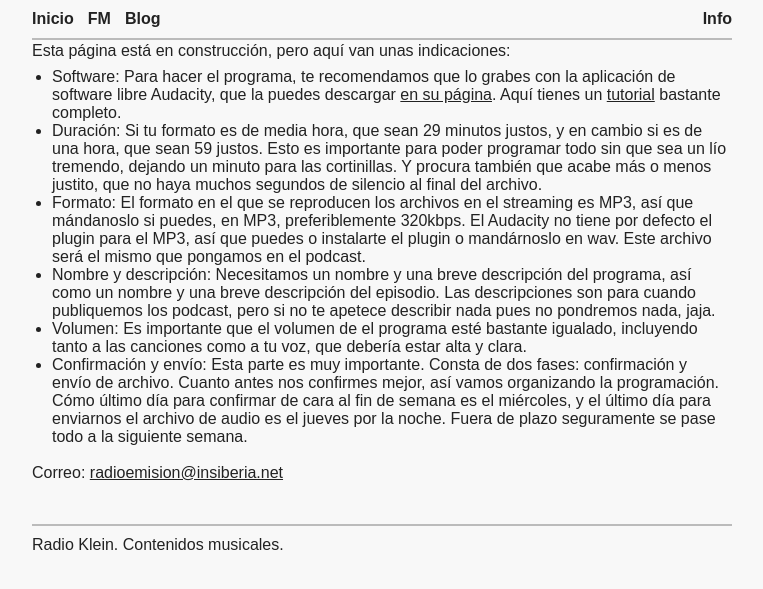
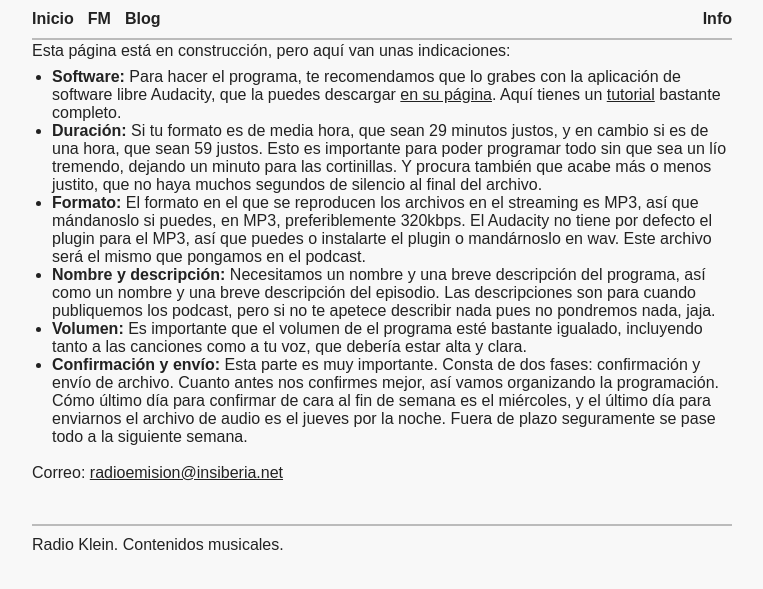
Before and after one commit to haztecaso/radio-klein, a Jekyll site: the page built from indicacionesradio.md, in a window 1280 px wide. Shown: the top 589 px of the page, without its empty margins (258-1021 px from the left). Built offline with Jekyll 4.4.1, drawn with Linux system fonts in a browser that asks for light colours; some of the changed lines change nothing that is shown.

Commit message:
Automated commit

```diff
--- a/indicacionesradio.md
+++ b/indicacionesradio.md
@@ -7,12 +7,12 @@
 Esta página está en construcción, pero aquí van unas indicaciones:
 
 
-- Software: Para hacer el programa, te recomendamos que lo grabes con la aplicación de software libre Audacity, que la puedes descargar [en su página](https://audacity.es/). Aquí tienes un [tutorial](https://invidio.us/watch?v=qToqbeZ4xqk) bastante completo.
-- Duración: Si tu formato es de media hora, que sean 29 minutos justos, y en cambio si es de una hora, que sean 59 justos. Esto es importante para poder programar todo sin que sea un lío tremendo, dejando un minuto para las cortinillas. Y procura también que acabe más o menos justito, que no haya muchos segundos de silencio al final del archivo.
-- Formato: El formato en el que se reproducen los archivos en el streaming es MP3, así que mándanoslo si puedes, en MP3, preferiblemente 320kbps. El Audacity no tiene por defecto el plugin para el MP3, así que puedes o instalarte el plugin o mandárnoslo en wav.  Este archivo será el mismo que pongamos en el podcast.
-- Nombre y descripción:  Necesitamos un nombre y una breve descripción del programa, así como un nombre y una breve descripción del episodio. Las descripciones son para cuando publiquemos los podcast, pero si no te apetece describir nada pues no pondremos nada, jaja.
-- Volumen: Es importante que el volumen de el programa esté bastante igualado, incluyendo tanto a las canciones como a tu voz, que debería estar alta y clara.
-- Confirmación y envío: Esta parte es muy importante. Consta de dos fases: confirmación y envío de archivo. Cuanto antes nos confirmes mejor, así vamos organizando la programación. Cómo último día para confirmar de cara al fin de semana es el miércoles, y el último día para enviarnos el archivo de audio es el jueves por la noche. Fuera de plazo seguramente se pase todo a la siguiente semana.
+- **Software:** Para hacer el programa, te recomendamos que lo grabes con la aplicación de software libre Audacity, que la puedes descargar [en su página](https://audacity.es/). Aquí tienes un [tutorial](https://invidio.us/watch?v=qToqbeZ4xqk) bastante completo.
+- **Duración:** Si tu formato es de media hora, que sean 29 minutos justos, y en cambio si es de una hora, que sean 59 justos. Esto es importante para poder programar todo sin que sea un lío tremendo, dejando un minuto para las cortinillas. Y procura también que acabe más o menos justito, que no haya muchos segundos de silencio al final del archivo.
+- **Formato:** El formato en el que se reproducen los archivos en el streaming es MP3, así que mándanoslo si puedes, en MP3, preferiblemente 320kbps. El Audacity no tiene por defecto el plugin para el MP3, así que puedes o instalarte el plugin o mandárnoslo en wav.  Este archivo será el mismo que pongamos en el podcast.
+- **Nombre y descripción:**  Necesitamos un nombre y una breve descripción del programa, así como un nombre y una breve descripción del episodio. Las descripciones son para cuando publiquemos los podcast, pero si no te apetece describir nada pues no pondremos nada, jaja.
+- **Volumen:** Es importante que el volumen de el programa esté bastante igualado, incluyendo tanto a las canciones como a tu voz, que debería estar alta y clara.
+- **Confirmación y envío:** Esta parte es muy importante. Consta de dos fases: confirmación y envío de archivo. Cuanto antes nos confirmes mejor, así vamos organizando la programación. Cómo último día para confirmar de cara al fin de semana es el miércoles, y el último día para enviarnos el archivo de audio es el jueves por la noche. Fuera de plazo seguramente se pase todo a la siguiente semana.
 
 
 Correo: [radioemision@insiberia.net](mailto:radioemision@insiberia.net)
```
